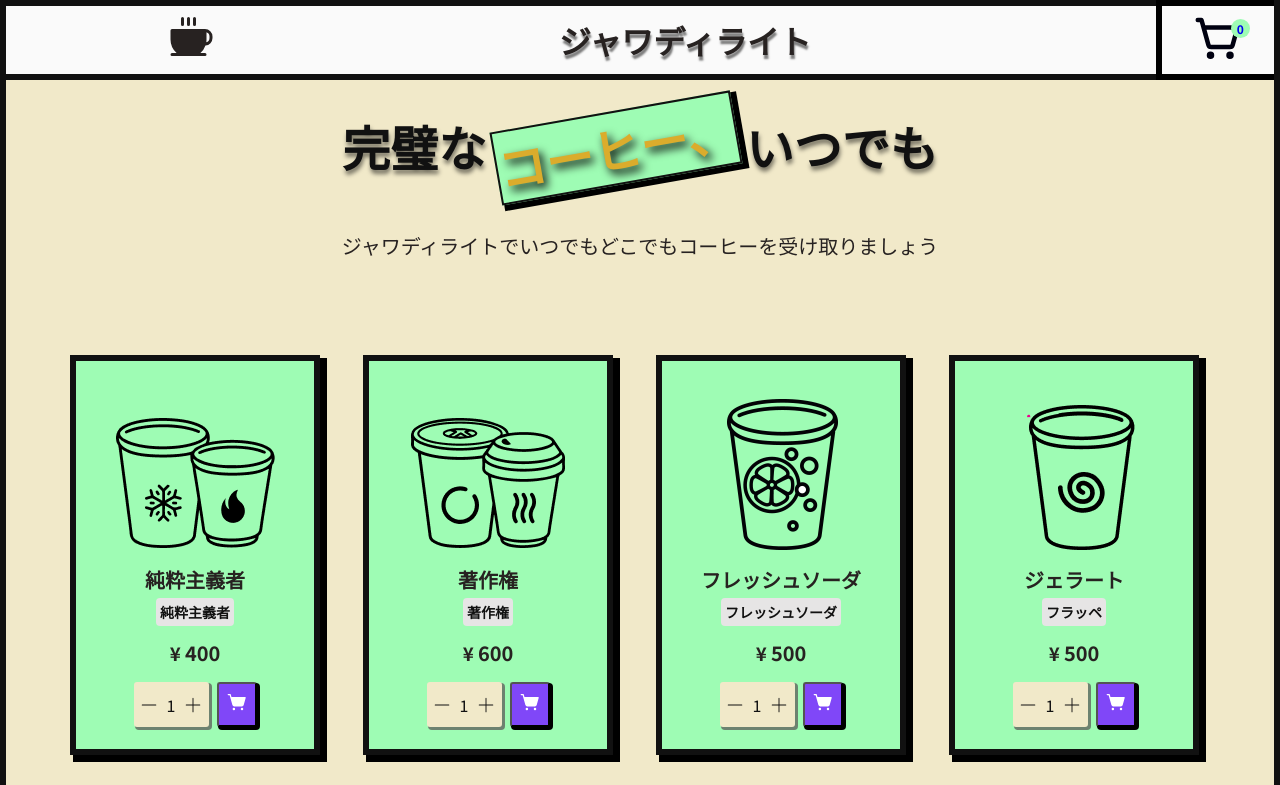
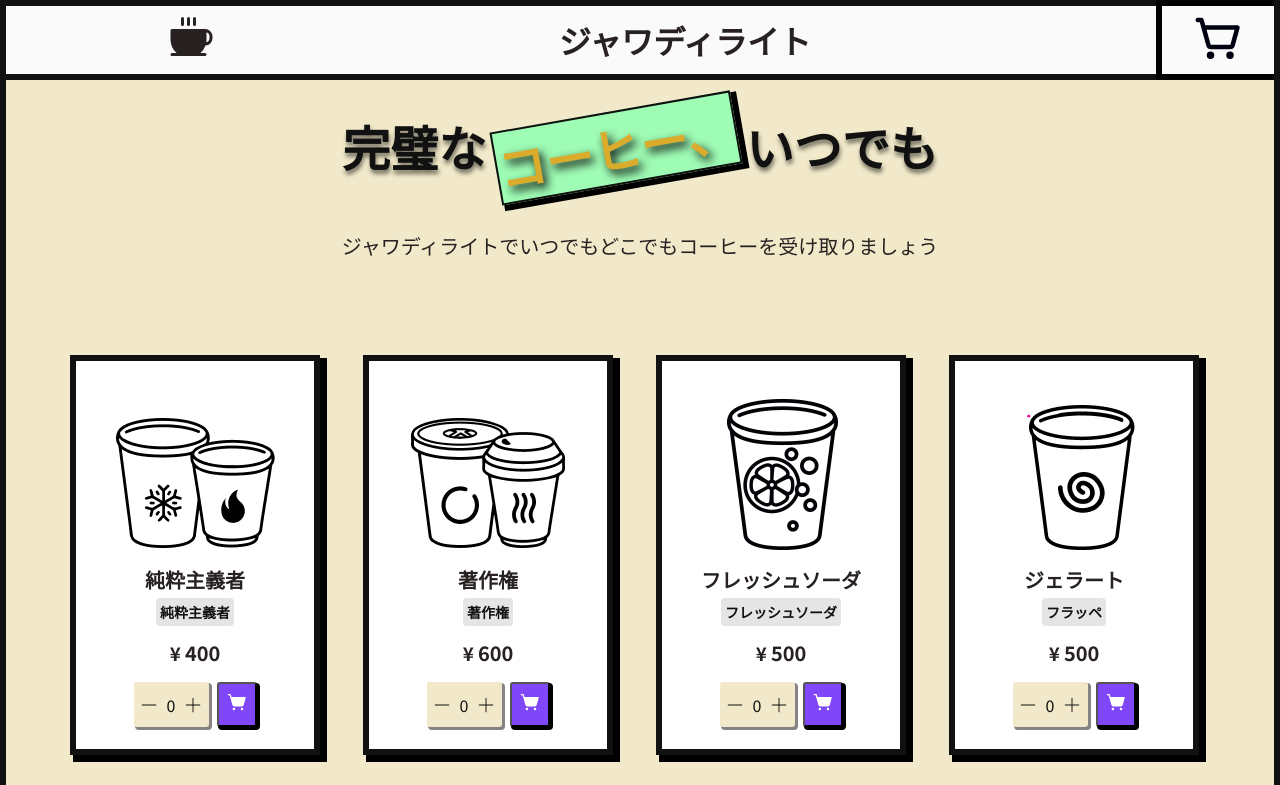
Before and after one commit to vinigouvea16/JavaDelight, a React (Vite) app: page /menu in a window 1280 px wide. Shown: the top 785 px of the page. Built offline with nearby package versions, Linux system fonts and the light colour scheme.

Commit message:
some aesthetic changes, card quantity set to zero, header span appears only when items are added to the cart

```diff
--- a/src/components/Card/index.tsx
+++ b/src/components/Card/index.tsx
@@ -23,7 +23,7 @@ export function Card({
   productTag,
   cashValue,
 }: CardProps) {
-  const [quantity, setQuantity] = useState(1)
+  const [quantity, setQuantity] = useState(0)
   const [totalValue, setTotalValue] = useState(Number(cashValue))
   const { addToCart } = useCart()
 
@@ -37,6 +37,7 @@ export function Card({
       totalValue: String(totalValue),
     }
     addToCart(product)
+    setQuantity(0)
   }
 
   const handleIncrement = () => {
--- a/src/components/Card/styles.ts
+++ b/src/components/Card/styles.ts
@@ -9,10 +9,12 @@ export const CardContainer = styled.div`
   gap: 0.25rem;
   align-items: center;
   box-shadow: 5px 5px 0px 2px rgba(0, 0, 0, 1);
-  background-color: ${(props) => props.theme['pastel-green']};
+  /* background-color: ${(props) => props.theme['pastel-green']}; */
+  background-color: ${(props) => props.theme.white};
   border-radius: 0px;
   &:hover {
     border-radius: 10px;
+    background-color: ${(props) => props.theme['pastel-green']};
   }
   h2 {
     font-size: 1.25rem;
--- a/src/components/Footer/index.tsx
+++ b/src/components/Footer/index.tsx
@@ -12,7 +12,7 @@ export function Footer() {
       <div className="footer">
         <Coffee className="icon" size={40} color="#272221" weight="fill" />
         <div className="contact-info">
-          <NavLink to="#">
+          <NavLink to="https://www.linkedin.com/in/vinicius-gouvea-969008289/">
             <a id="contact">接触</a>
           </NavLink>
           <NavLink to="#">
@@ -27,7 +27,7 @@ export function Footer() {
         <NavLink to="http://instagram.com">
           <InstagramLogo size={40} color="#272221" weight="fill" />
         </NavLink>
-        <NavLink to="http://linkedin.com">
+        <NavLink to="https://www.linkedin.com/in/vinicius-gouvea-969008289/">
           <LinkedinLogo size={40} color="#272221" weight="fill" />
         </NavLink>
 
--- a/src/components/Header/index.tsx
+++ b/src/components/Header/index.tsx
@@ -2,11 +2,12 @@ import { Coffee, ShoppingCartSimple } from '@phosphor-icons/react'
 import { useCart } from 'hooks/cartHooks'
 import { NavLink } from 'react-router-dom'
 import { HeaderContainer } from './styles'
+
 export function Header() {
   const { cart } = useCart()
   const totalQuantity = cart.reduce((sum, product) => sum + product.quantity, 0)
+
   return (
-    <>
     <HeaderContainer>
       <NavLink to="/">
         <Coffee className="icon" size={48} color="#272221" weight="fill" />
@@ -20,10 +21,9 @@ export function Header() {
             color="#000111"
             weight="bold"
           />
-            <span>{totalQuantity}</span>
+          {totalQuantity > 0 && <span>{totalQuantity}</span>}
         </NavLink>
       </div>
     </HeaderContainer>
-    </>
   )
 }
--- a/src/components/Header/styles.ts
+++ b/src/components/Header/styles.ts
@@ -11,7 +11,6 @@ export const HeaderContainer = styled.div`
   padding: 0 0 0 10rem;
   background: ${(props) => props.theme.background};
   border: 6px solid ${(props) => props.theme.black};
-  text-shadow: 1px 4px 2px rgba(0, 0, 0, 0.5);
   .cart-div {
     padding: 2rem;
     display: flex;
@@ -40,7 +39,9 @@ export const HeaderContainer = styled.div`
     font-size: 0.75rem;
     font-weight: bold;
     border-radius: 100%;
-    background-color: ${(props) => props.theme['pastel-green']};
+    color: ${(props) => props.theme.white};
+    background-color: ${(props) => props.theme['purple-300']};
+    /* background-color: ${(props) => props.theme['red-500']}; */
     @media (width > 500px) {
       right: 1.5rem;
       top: 0.8rem;
@@ -54,7 +55,7 @@ export const HeaderContainer = styled.div`
     display: flex;
     height: 5rem;
     align-items: center;
-    background: ${(props) => props.theme['purple-100']};
+    background: ${(props) => props.theme['pastel-green']};
     @media (max-width: 515px) {
       padding: 1rem;
     }
--- a/src/pages/Checkout/index.tsx
+++ b/src/pages/Checkout/index.tsx
@@ -133,11 +133,7 @@ export function Checkout() {
               type="text"
               {...register('CEP')}
               placeholder="〒/CEP"
-              onKeyDown={(e) => {
-                if (e.key === 'Tab') {
-                  fetchAddressInfo()
-                }
-              }}
+              onBlur={fetchAddressInfo}
             />
             <input
               type="text"
--- a/src/pages/Checkout/styles.ts
+++ b/src/pages/Checkout/styles.ts
@@ -57,6 +57,7 @@ export const CheckOutHeroContainer = styled.div`
     border: none;
     box-shadow: 1px 1px 0px 2px rgba(0, 0, 0, 1);
     height: 2.5rem;
+    padding: 1rem;
   }
   form .input-div {
     display: grid;
@@ -80,7 +81,7 @@ export const CheckOutHeroContainer = styled.div`
   .payment-options button {
     padding: 1rem;
     display: flex;
-    gap: 0.2rem;
+    gap: 1rem;
     align-items: center;
     font-size: 0.75rem;
     width: 100%;
@@ -96,6 +97,7 @@ export const CheckOutHeroContainer = styled.div`
     }
     .payment-options button {
       font-size: 1rem;
+      gap: 1.5rem;
     }
     .payment-div {
       padding: 1rem;
--- a/src/pages/Home/styles.ts
+++ b/src/pages/Home/styles.ts
@@ -64,7 +64,7 @@ export const HomeTextContainer = styled.div`
   }
   p:hover {
     border-radius: 10px;
-    background: ${(props) => props.theme['pastel-green']};
+    /* background: ${(props) => props.theme['pastel-green']}; */
   }
   @media (max-width: 1024px) {
     p {
--- a/src/styles/themes/default.ts
+++ b/src/styles/themes/default.ts
@@ -26,4 +26,6 @@ export const defaultTheme = {
   'pastel-300': '#86efac',
   'pastel-400': '#4ade80',
   'pastel-500': '#22c55e',
+
+  'red-500': '#ff0000',
 }
```
Lines whose indentation alone changed are shown as unchanged.
